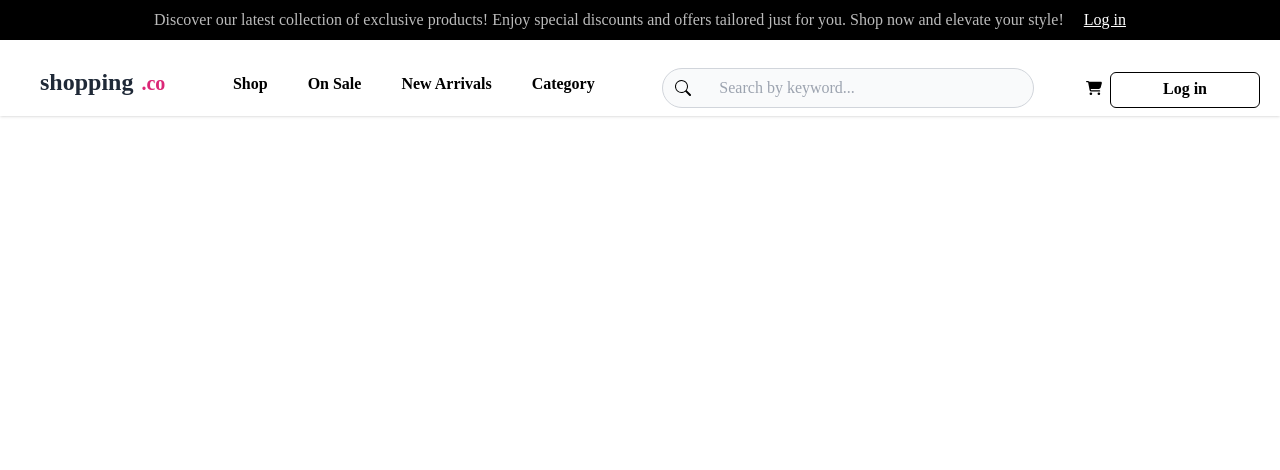
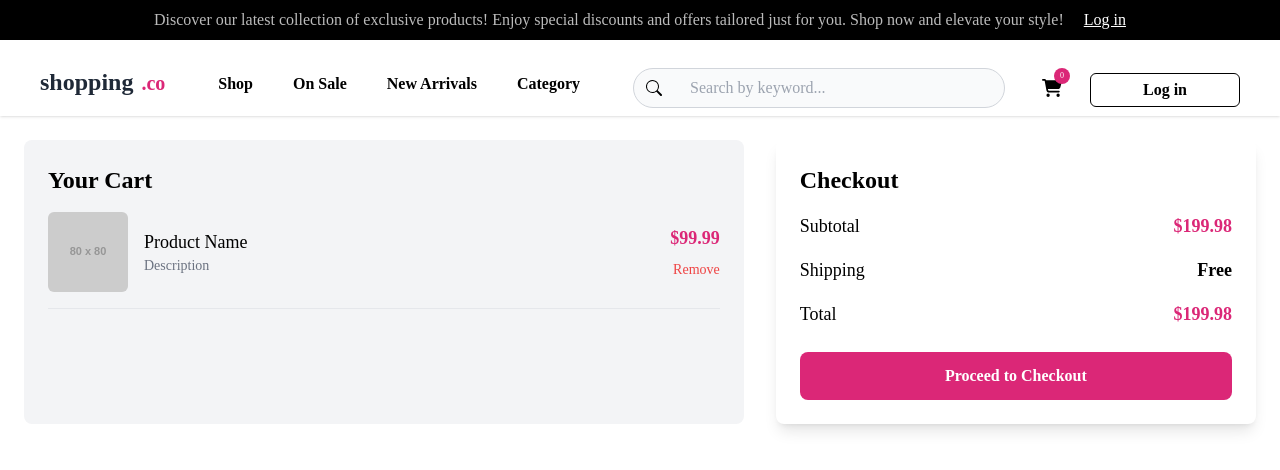
Before and after one commit to CAPTAINOIG/ShopSphere_React, a React (Vite) app: page /cart in a window 1280 px wide. Shown: the top 470 px of the page. Built offline with nearby package versions, Linux system fonts and the light colour scheme.

Commit message:
new pages

```diff
--- a/src/App.jsx
+++ b/src/App.jsx
@@ -7,8 +7,10 @@ import Navbar from './component/Navbar';
 import Upbar from './component/Upbar';
 import { useState } from 'react';
 import 'react-toastify/dist/ReactToastify.css';
+import { ToastContainer } from 'react-toastify';
 import ProductList from './pages/ProductList';
 import Arrivalist from './pages/Arrivalist';
+import Cart from './pages/Cart';
 
 function App() {
   const [isOpen, setIsOpen] = useState(false);
@@ -31,14 +33,16 @@ function App() {
     <div className='font-[Mirza]'>
       {/* Pass allProducts and setAllProducts to Navbar */}
       <Navbar openToggle={toggleIsOpen} allProducts={allProducts} setProducts={setAllProducts} />
-      {isOpen && <Upbar onClickHandler={handleClose} />}
+      {isOpen && <Upbar  allProducts={allProducts} setProducts={setAllProducts} />}
       <Routes>
         <Route path='/' element={<ProductDetails allProducts={allProducts} setAllProducts={setAllProducts} />} />
         <Route path='/signup' element={<Signup />} />
         <Route path='/login' element={<Login />} />
         <Route path="/product/:productName" element={<ProductList />} />
         <Route path="/arrival/:productName" element={<Arrivalist />} />
+        <Route path="/cart" element={<Cart />} />
       </Routes>
+      <ToastContainer/>
     </div>
   );
 }
--- a/src/axiosInstance.js
+++ b/src/axiosInstance.js
@@ -9,8 +9,8 @@ import axios from 'axios';
 
 
 const axiosInstance = axios.create({
-    // baseURL: 'https://shopsphere-node.onrender.com',
-    baseURL: 'http://localhost:3000',
+    baseURL: 'https://shopsphere-node.onrender.com',
+    // baseURL: 'http://localhost:3000',
     headers: {
         'Content-Type': 'application/json',
         Authorization: `Bearer ${localStorage.getItem('token')}`, // example of setting token
--- a/src/component/Navbar.jsx
+++ b/src/component/Navbar.jsx
@@ -1,16 +1,26 @@
 import React, { useEffect, useRef, useState } from 'react';
 import { FaBars } from 'react-icons/fa';
-import { Link, useLocation } from 'react-router-dom';
+import { Link, useLocation, useNavigate } from 'react-router-dom';
 import { IoMdClose } from 'react-icons/io';
 import Upbar from './Upbar';
 import Carousel from './Carousel';
 import { BsSearch } from 'react-icons/bs';
 import { FaCartShopping } from 'react-icons/fa6';
+import { useDispatch, useSelector } from 'react-redux';
 
 const Navbar = ({ openToggle, allProducts }) => {
+  // console.log('All: ', allProducts);
+
+  const store = useSelector((state) => state.counterReducer.cart);
+  console.log(store.length);
+
+  const navigate = useNavigate();
+
   const [searchQuery, setSearchQuery] = useState('');
   const [filteredProducts, setFilteredProducts] = useState([]);
   const [dropdownOpen, setDropdownOpen] = useState(false);
+  const [totalProduct, setTotalProduct] = useState('');
+
   const trigger = useRef(null);
   const dropdown = useRef(null);
 
@@ -42,6 +52,15 @@ const Navbar = ({ openToggle, allProducts }) => {
     document.addEventListener('keydown', keyHandler);
     return () => document.removeEventListener('keydown', keyHandler);
   }, [dropdownOpen]);
+
+
+  useEffect(() => {
+    setTotalProduct(store.length);
+  }, [store.length]);
+
+  const handleCartRoute = () =>{
+    navigate('/cart')
+  }
 
   const location = useLocation();
   const hiddenRoutes = ['/layout/home'];
@@ -104,17 +123,24 @@ const Navbar = ({ openToggle, allProducts }) => {
           )}
 
 
-          <div className='flex gap-2'>
-            <FaCartShopping className='mt-8 hidden lg:block' />
-            <Link to="/signin" className='hidden lg:block border me-5 mt-6 w-[150px] font-semibold border-black hover:border-black text-center py-1 text-black hover:text-white rounded-[6px] hover:bg-black'>Log in</Link>
+          <div onClick={handleCartRoute} className="flex  gap-7 cursor-pointer items-center me-5 relative">
+            <FaCartShopping className="mt-5 hidden lg:block" size={20} />
+            <span className="absolute  top-5 left-3 bg-pink-600 rounded-full text-[8px] text-white w-4 h-4 flex items-center justify-center">
+              <span className='hidden lg:block'>{totalProduct}</span>
+            </span>
+            <Link
+              to="/signin"
+              className="hidden lg:block border me-5 mt-6 w-[150px] font-semibold border-black text-center py-1 text-black hover:text-white rounded-[6px] hover:bg-black hover:border-black"
+            >
+              Log in
+            </Link>
           </div>
-
-          <button ref={trigger} onClick={() => setDropdownOpen(!dropdownOpen)} className='lg:hidden block mt-1 text-green-700 font-bold'>
+          <button ref={trigger} onClick={() => setDropdownOpen(!dropdownOpen)} className='lg:hidden block mt-1 text-black z-50 font-bold'>
             {openToggle ? <FaBars /> : <IoMdClose />}
           </button>
           {dropdownOpen && (
             <div ref={dropdown} className="absolute bg-white w-48 mt-2 p-2 shadow-md lg:hidden">
-              <Upbar />
+              <Upbar  allProducts={allProducts}/>
             </div>
           )}
         </div>
--- a/src/component/Upbar.jsx
+++ b/src/component/Upbar.jsx
@@ -1,20 +1,47 @@
-import React, { useState } from 'react';
-import { Link } from 'react-router-dom';
+import React, { useEffect, useState } from 'react';
+import { Link, useNavigate } from 'react-router-dom';
 import { BsSearch } from 'react-icons/bs';
 import { FaCartShopping } from "react-icons/fa6";
+import { useDispatch, useSelector } from 'react-redux';
 
 
 
-const Upbar = () => {
+const Upbar = ({openToggle, allProducts}) => {
+  console.log("All Products: ", allProducts);
+  const navigate = useNavigate();
+
+  const store = useSelector((state) => state.counterReducer.cart);
+  // console.log(store.length);
+
+  const [filteredProducts, setFilteredProducts] = useState([]);
+  // const [dropdownOpen, setDropdownOpen] = useState(false);
   const [searchQuery, setSearchQuery] = useState('');
+  const [totalProduct, setTotalProduct] = useState('');
 
-  const handleSearch = () => {
-    // Handle search logic here
-  };
+  useEffect(() => {
+    if (searchQuery) {
+      const results = allProducts.filter(product =>
+        product.name.toLowerCase().includes(searchQuery.toLowerCase())
+      );
+      setFilteredProducts(results);
+    } else {
+      setFilteredProducts([]);
+    }
+  }, [searchQuery, allProducts]);
+
+  useEffect(() => {
+    setTotalProduct(store.length);
+  }, [store.length]);
+
+  const handleCartRoute = () =>{
+    navigate('/cart')
+  }
+
+
   return (
-    <div className='fixed w-full ms-[-30px] mt-[-30px] lg:hidden bg-white p-5 rounded' style={{ zIndex: '2' }}>
+    <div className='fixed w-full ms-[-16px] md:ms-[-28px] lg:ms-0 top-0 lg:hidden text-white bg-pink-600 p-5 rounded z-0'>
       <section className='mx-1'>
-        <div className='grid grid-cols-2 gap-2 justify-center items-center'>
+        <div className='grid grid-cols-2 gap-10 text-center items-center'>
           <Link to="/" className='font-semibold'>Shop</Link>
           <Link to="/features" className='font-semibold'>On Sale</Link>
           <Link to="/pricing" className='font-semibold'>New Arrivals</Link>
@@ -22,22 +49,47 @@ const Upbar = () => {
           <Link to="/about" className='font-semibold'>About</Link>
           <Link to="/contact" className='font-semibold'>Contact</Link>
         </div>
-        <div className="flex lg:w-[30%] bg-gray-50 mt-5 md:w-[50%] rounded-full h-[40px] items-center gap-4 border border-gray-300 px-3">
+        <div className="flex lg:w-[30%] text-center mx-auto bg-gray-50 mt-5 md:w-[50%] rounded-full h-[40px] items-center gap-4 border border-gray-300 px-3">
             <BsSearch />
             <input
-              className="py-2 bg-transparent outline-none px-3 w-[70%] rounded-full"
+              className="py-2 bg-transparent outline-none text-black px-3 w-[70%] rounded-full"
               type="text"
               placeholder="Search by keyword..."
               value={searchQuery}
               onChange={(e) => setSearchQuery(e.target.value)}
             />
           </div>
-          <div className='flex gap-2'>
-            <FaCartShopping className='mt-8' />
-            <FaCartShopping className='mt-8' />
-            <Link to="/signin" className='border mt-6 w-[150px] font-semibold border-black hover:border-black text-center py-1 text-black hover:text-white rounded-[6px] hover:bg-black'>Log in</Link>
+
+          {searchQuery && (
+            <div className="absolute bg-white w- mt-20 overflow-y-auto h-[300%] p-2 shadow-md rounded-md text-black border border-gray-300">
+              {filteredProducts.length > 0 ? (
+                <ul>
+                  {filteredProducts.map((product) => (
+                    <li key={product._id} className="py-2 px-4 cursor-pointer hover:bg-gray-100">
+                      <Link to={'/'} onClick={() => setSearchQuery('')}>
+                        {product.name}
+                      </Link>
+                    </li>
+                  ))}
+                </ul>
+              ) : (
+                <p className="py-2 px-4">No products found</p>
+              )}
+            </div>
+          )}
+
+          <div onClick={handleCartRoute} className="flex gap-7 cursor-pointer items-center me-5 relative">
+            <FaCartShopping className="mt-5" size={20} />
+            <span className="absolute top-5 left-3 bg-pink-600 rounded-full text-[8px] text-white w-4 h-4 flex items-center justify-center">
+              {totalProduct}
+            </span>
+            <Link
+              to="/signin"
+              className="hidden lg:block border me-5 mt-6 w-[150px] font-semibold border-black text-center py-1 text-black hover:text-white rounded-[6px] hover:bg-black hover:border-black"
+            >
+              Log in
+            </Link>
           </div>
-
       </section>
     </div>
   );
--- a/src/pages/Cart.jsx
+++ b/src/pages/Cart.jsx
@@ -1,9 +1,66 @@
 import React from 'react'
+import { useSelector, useDispatch } from 'react-redux';
 
 const Cart = () => {
-  return (
-    <div>Cart</div>
-  )
-}
+  const store = useSelector((state) => state.counterReducer.cart);
+  console.log(store);
+
+    return (
+      <div className="container mx-auto p-6">
+        {/* Cart and Checkout Container */}
+        <div className="flex flex-col lg:flex-row justify-between gap-8">
+          {/* Cart Section */}
+          <div className="lg:w-3/5 w-full bg-gray-100 p-6 rounded-lg">
+            <h2 className="text-2xl font-semibold mb-4">Your Cart</h2>
+
+            {/* Cart Items */}
+            <div className="space-y-4">
+              {/* Example Cart Item */}
+              <div className="flex justify-between items-center border-b pb-4">
+                <div className="flex items-center gap-4">
+                  <img src="https://via.placeholder.com/80" alt="product" className="w-20 h-20 rounded-md" />
+                  <div>
+                    <h3 className="text-lg font-medium">Product Name</h3>
+                    <p className="text-sm text-gray-500">Description</p>
+                  </div>
+                </div>
+                <div className="text-right">
+                  <p className="text-lg font-semibold text-pink-600">$99.99</p>
+                  <button className="text-sm text-red-500 hover:underline mt-2">Remove</button>
+                </div>
+              </div>
+              {/* Add more cart items here */}
+            </div>
+          </div>
+
+          {/* Checkout Section */}
+          <div className="lg:w-2/5 w-full bg-white p-6 rounded-lg shadow-lg">
+            <h2 className="text-2xl font-semibold mb-4">Checkout</h2>
+
+            {/* Total Price */}
+            <div className="flex justify-between mb-4">
+              <p className="text-lg">Subtotal</p>
+              <p className="text-lg font-semibold text-pink-600">$199.98</p>
+            </div>
+
+            <div className="flex justify-between mb-4">
+              <p className="text-lg">Shipping</p>
+              <p className="text-lg font-semibold text-black">Free</p>
+            </div>
+
+            <div className="flex justify-between mb-6">
+              <p className="text-lg">Total</p>
+              <p className="text-lg font-semibold text-pink-600">$199.98</p>
+            </div>
+
+            {/* Checkout Button */}
+            <button className="w-full bg-pink-600 text-white py-3 rounded-lg hover:bg-black transition-colors font-semibold">
+              Proceed to Checkout
+            </button>
+          </div>
+        </div>
+      </div>
+    );
+  };
 
 export default Cart
--- a/src/pages/Signup.jsx
+++ b/src/pages/Signup.jsx
@@ -5,7 +5,7 @@ import { useFormik } from 'formik';
 import * as yup from 'yup'
 import axiosInstance from '../axiosInstance';
 import gif from '../assets/image/gif.gif';
-import { toast, ToastContainer } from 'react-toastify';
+import { toast } from 'react-toastify';
 
 
 
@@ -85,7 +85,6 @@ const [loading, setLoading] = useState(false)
         </form>
       </div>
     </div>
-      <ToastContainer/>
     </>
   );
 };
```
Also changed, not shown: src/pages/Arrivalist.jsx (+62 -3 lines), src/pages/Login.jsx (+3 -4 lines), src/pages/ProductList.jsx (+23 -24 lines).
